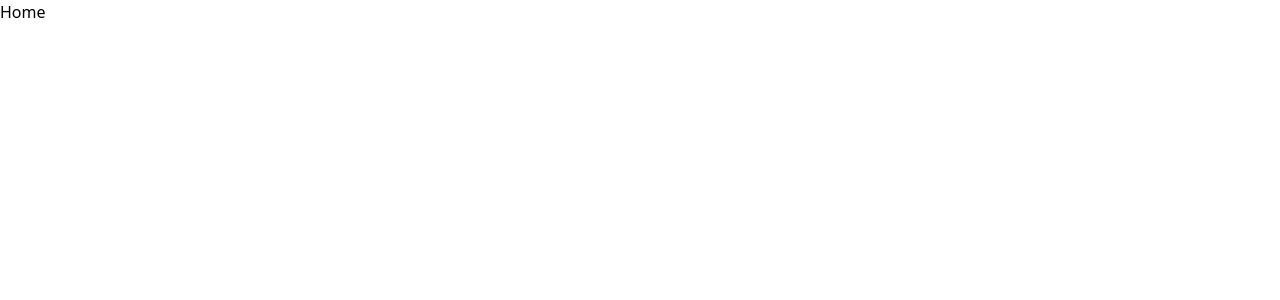
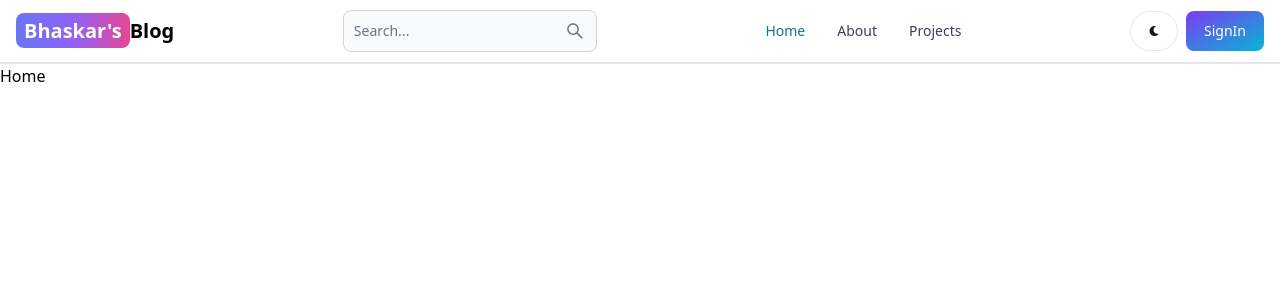
Before and after one commit to BBoruah10/Blog, a React (Vite) app in the folder client/: page / in a window 1280 px wide. Shown: the top 300 px of the page. Built offline with nearby package versions, Linux system fonts and the light colour scheme.

Commit message:
Create Header section

```diff
--- a/client/package.json
+++ b/client/package.json
@@ -10,8 +10,10 @@
     "preview": "vite preview"
   },
   "dependencies": {
+    "flowbite-react": "^0.10.1",
     "react": "^18.3.1",
     "react-dom": "^18.3.1",
+    "react-icons": "^5.3.0",
     "react-router-dom": "^6.26.1"
   },
   "devDependencies": {
--- a/client/src/App.jsx
+++ b/client/src/App.jsx
@@ -5,10 +5,12 @@
 import SignUp from "./pages/SignUp";
 import Dashboard from "./pages/Dashboard";
 import Projects from "./pages/Projects";
+import Header from "./components/Header";
 
 function App() {
   return (
     <BrowserRouter>
+      <Header />
       <Routes>
         <Route path="/" element={<Home />} />
         <Route path="/about" element={<About />} />
--- /dev/null
+++ b/client/src/components/Header.jsx
@@ -0,0 +1,59 @@
+import React from "react";
+import { Button, Navbar, TextInput } from "flowbite-react";
+import { Link, useLocation } from "react-router-dom";
+import { AiOutlineSearch } from "react-icons/ai";
+import { FaMoon } from "react-icons/fa";
+
+const Header = () => {
+  const path = useLocation().pathname;
+  return (
+    <Navbar className="border-b-2">
+      <Link
+        to="/"
+        className="self-center whitespace-nowrap text-sm sm:text-xl font-semibold dark:text-white"
+      >
+        <span className="px-2 py-1 bg-gradient-to-r from-indigo-500 via-purple-500 to-pink-500 rounded-lg text-white">
+          Bhaskar's
+        </span>
+        Blog
+      </Link>
+      <form>
+        <TextInput
+          type="text"
+          placeholder="Search..."
+          rightIcon={AiOutlineSearch}
+          className="hidden lg:inline"
+        />
+      </form>
+
+      <Button className="w-12 h-10 lg:hidden" color="gray" pill>
+        <AiOutlineSearch />
+      </Button>
+
+      <div className="flex gap-2 md:order-2">
+        <Button className="w-12 h-10 hidden sm:inline" color="gray" pill>
+          <FaMoon />
+        </Button>
+
+        <Link to="/sign-in">
+          <Button gradientDuoTone="purpleToBlue">SignIn</Button>
+        </Link>
+        <Navbar.Toggle />
+      </div>
+      <Navbar.Collapse>
+        <Navbar.Link active={path === "/"} as={"div"}>
+          <Link to="/">Home</Link>
+        </Navbar.Link>
+        <Navbar.Link active={path === "/about"} as={"div"}>
+          <Link to="/about">About</Link>
+        </Navbar.Link>
+        <Navbar.Link active={path === "/projects"} as={"div"}>
+          <Link to="/projects">Projects</Link>
+        </Navbar.Link>
+      </Navbar.Collapse>
+    </Navbar>
+  );
+};
+
+export default Header;
+//as{'div'} cause both uses a tag
--- a/client/tailwind.config.js
+++ b/client/tailwind.config.js
@@ -1,8 +1,10 @@
 /** @type {import('tailwindcss').Config} */
+const flowbite = require("flowbite-react/tailwind");
 export default {
-  content: ["./index.html", "./src/**/*.{js,ts,jsx,tsx}"],
+  content: ["./index.html", "./src/**/*.{js,ts,jsx,tsx}", flowbite.content()],
+
   theme: {
     extend: {},
   },
-  plugins: [],
+  plugins: [flowbite.plugin()],
 };
```
Also changed, not shown: 1 other file (tests, documents, lock files or other folders).
